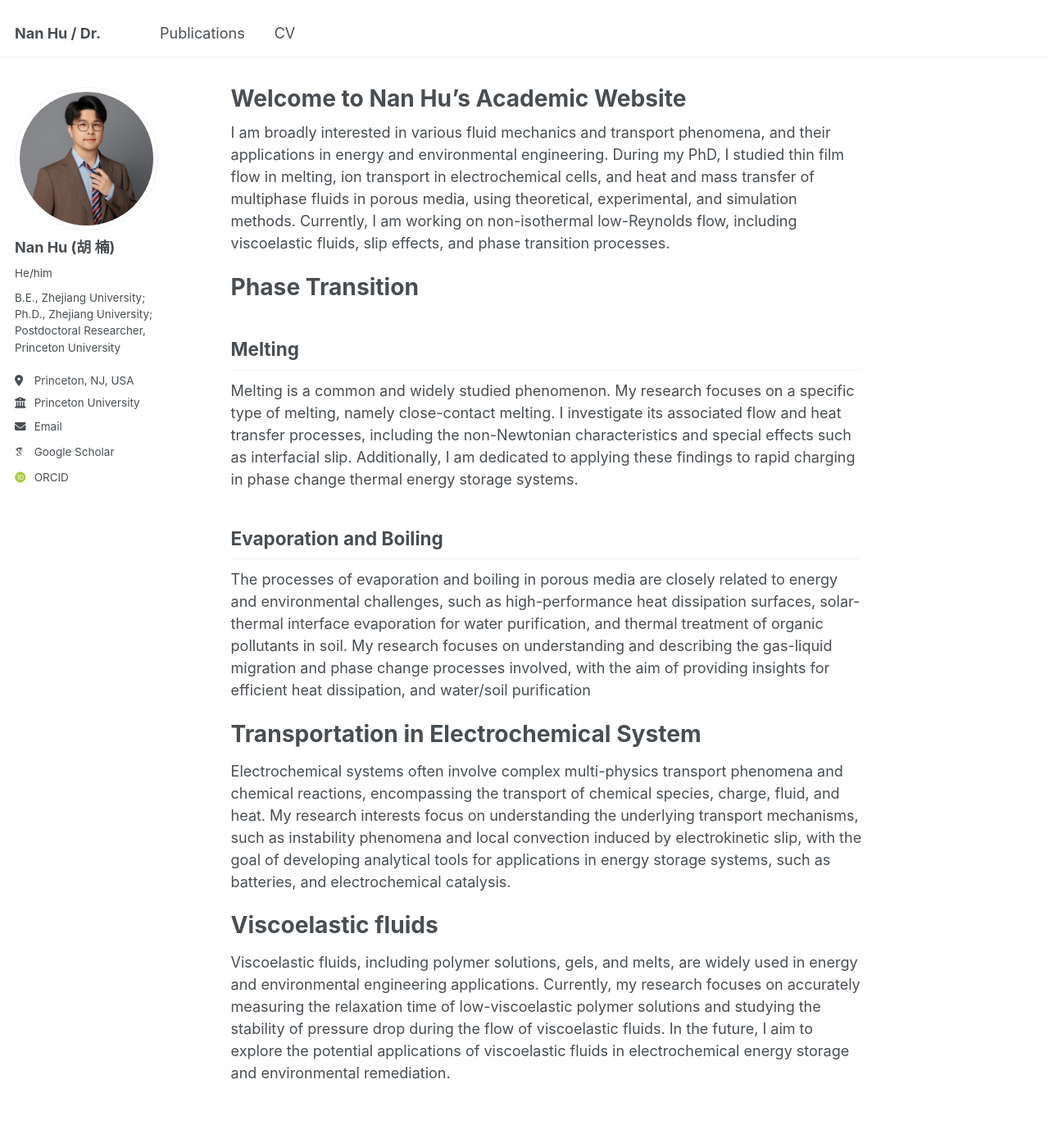
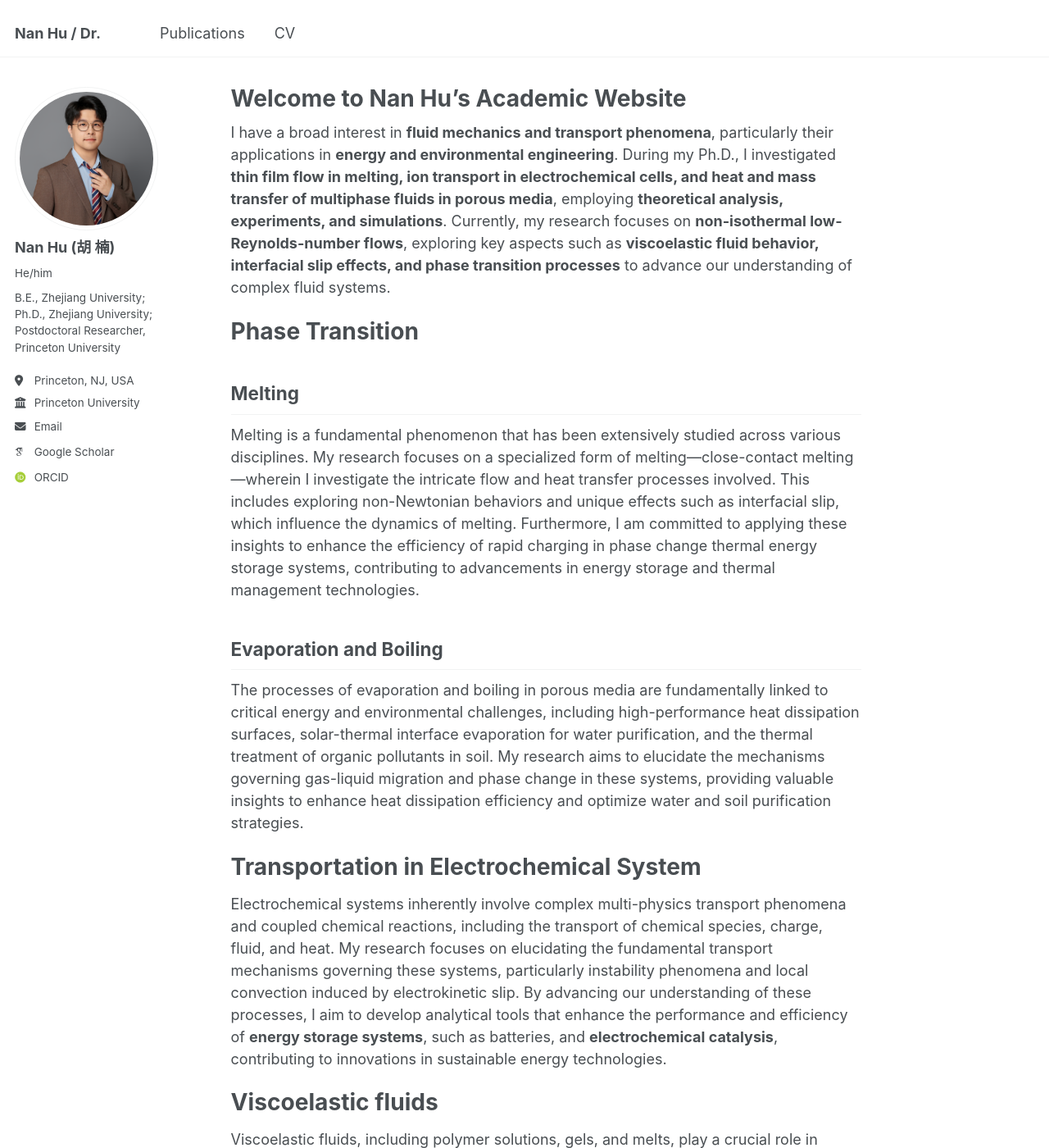
Before and after one commit to princetonNanHu/Nan, a Jekyll site: the page built from _pages/about.md, in a window 1280 px wide and 1400 px high. Shown: the whole window at 82% size. Built offline with Jekyll 4.4.1, drawn with Linux system fonts in a browser that asks for light colours; some web fonts are replaced; some of the changed text lies outside the part shown.

Commit message:
Update about.md

```diff
--- a/_pages/about.md
+++ b/_pages/about.md
@@ -7,23 +7,23 @@ redirect_from:
   - /about.html
 ---
 
-I am broadly interested in various fluid mechanics and transport phenomena, and their applications in energy and environmental engineering. During my PhD, I studied thin film flow in melting, ion transport in electrochemical cells, and heat and mass transfer of multiphase fluids in porous media, using theoretical, experimental, and simulation methods. Currently, I am working on non-isothermal low-Reynolds flow, including viscoelastic fluids, slip effects, and phase transition processes.
+I have a broad interest in **fluid mechanics and transport phenomena**, particularly their applications in **energy and environmental engineering**. During my Ph.D., I investigated **thin film flow in melting, ion transport in electrochemical cells, and heat and mass transfer of multiphase fluids in porous media**, employing **theoretical analysis, experiments, and simulations**. Currently, my research focuses on **non-isothermal low-Reynolds-number flows**, exploring key aspects such as **viscoelastic fluid behavior, interfacial slip effects, and phase transition processes** to advance our understanding of complex fluid systems.
 
 Phase Transition
 ======
 
 Melting
 ------
-Melting is a common and widely studied phenomenon. My research focuses on a specific type of melting, namely close-contact melting. I investigate its associated flow and heat transfer processes, including the non-Newtonian characteristics and special effects such as interfacial slip. Additionally, I am dedicated to applying these findings to rapid charging in phase change thermal energy storage systems.
+Melting is a fundamental phenomenon that has been extensively studied across various disciplines. My research focuses on a specialized form of melting—close-contact melting—wherein I investigate the intricate flow and heat transfer processes involved. This includes exploring non-Newtonian behaviors and unique effects such as interfacial slip, which influence the dynamics of melting. Furthermore, I am committed to applying these insights to enhance the efficiency of rapid charging in phase change thermal energy storage systems, contributing to advancements in energy storage and thermal management technologies.
 
 Evaporation and Boiling
 ------
-The processes of evaporation and boiling in porous media are closely related to energy and environmental challenges, such as high-performance heat dissipation surfaces, solar-thermal interface evaporation for water purification, and thermal treatment of organic pollutants in soil. My research focuses on understanding and describing the gas-liquid migration and phase change processes involved, with the aim of providing insights for efficient heat dissipation, and water/soil purification
+The processes of evaporation and boiling in porous media are fundamentally linked to critical energy and environmental challenges, including high-performance heat dissipation surfaces, solar-thermal interface evaporation for water purification, and the thermal treatment of organic pollutants in soil. My research aims to elucidate the mechanisms governing gas-liquid migration and phase change in these systems, providing valuable insights to enhance heat dissipation efficiency and optimize water and soil purification strategies.
 
 Transportation in Electrochemical System
 ======
-Electrochemical systems often involve complex multi-physics transport phenomena and chemical reactions, encompassing the transport of chemical species, charge, fluid, and heat. My research interests focus on understanding the underlying transport mechanisms, such as instability phenomena and local convection induced by electrokinetic slip, with the goal of developing analytical tools for applications in energy storage systems, such as batteries, and electrochemical catalysis.
+Electrochemical systems inherently involve complex multi-physics transport phenomena and coupled chemical reactions, including the transport of chemical species, charge, fluid, and heat. My research focuses on elucidating the fundamental transport mechanisms governing these systems, particularly instability phenomena and local convection induced by electrokinetic slip. By advancing our understanding of these processes, I aim to develop analytical tools that enhance the performance and efficiency of **energy storage systems**, such as batteries, and **electrochemical catalysis**, contributing to innovations in sustainable energy technologies.
 
 Viscoelastic fluids
 ======
-Viscoelastic fluids, including polymer solutions, gels, and melts, are widely used in energy and environmental engineering applications. Currently, my research focuses on accurately measuring the relaxation time of low-viscoelastic polymer solutions and studying the stability of pressure drop during the flow of viscoelastic fluids. In the future, I aim to explore the potential applications of viscoelastic fluids in electrochemical energy storage and environmental remediation.
+Viscoelastic fluids, including polymer solutions, gels, and melts, play a crucial role in various energy and environmental engineering applications. My current research focuses on **precisely measuring the relaxation time of low-viscoelastic polymer solutions** and investigating the **stability of pressure drop** during viscoelastic fluid flow. Looking ahead, I aim to explore the **potential applications of viscoelastic fluids in electrochemical energy storage and environmental remediation**, leveraging their unique rheological properties to enhance system performance and efficiency.
```
